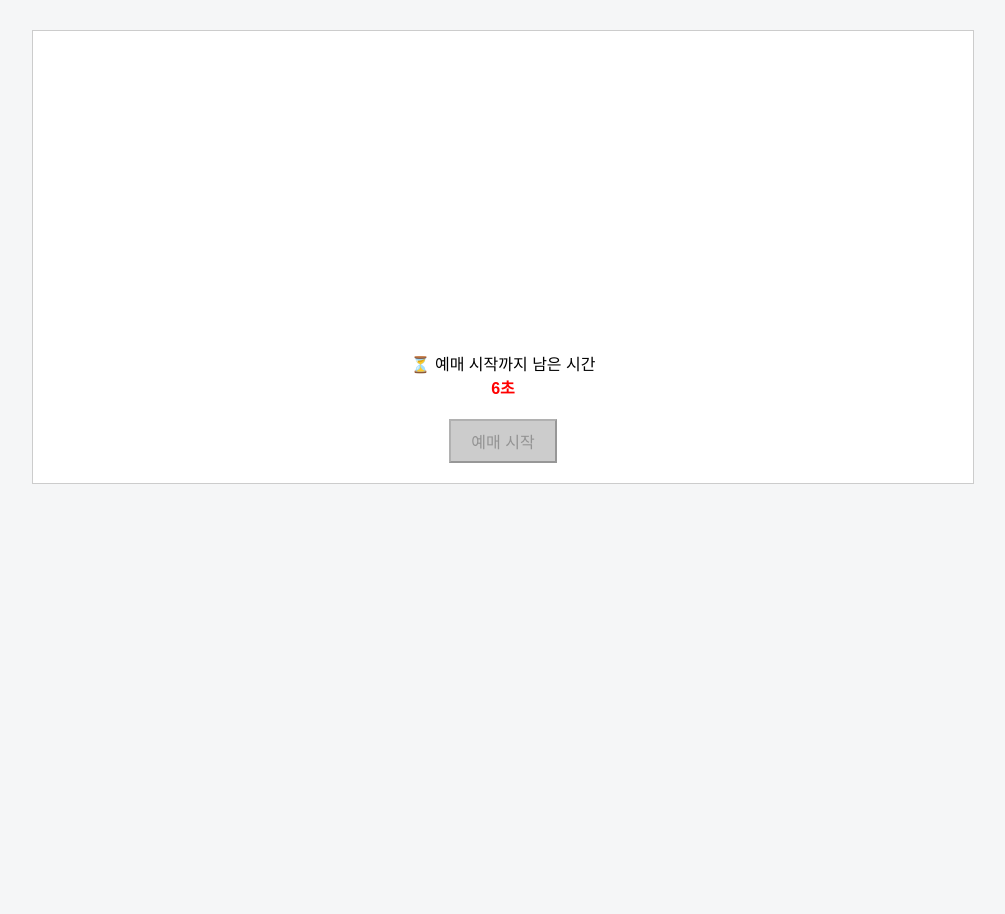
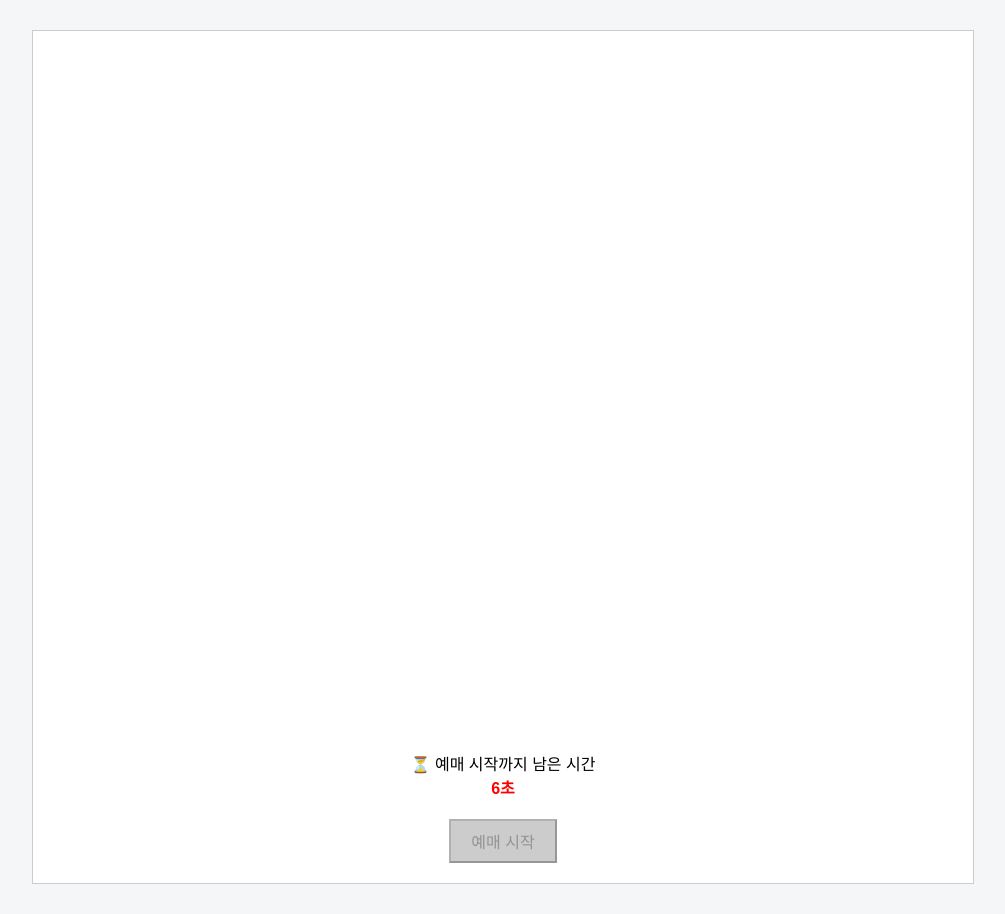
Before and after one commit to hyejinkim523/ticketing-practice, a plain HTML site: page index.html in a window 1280 px wide. Shown: the whole page, without its empty margins (137-1142 px from the left). Before the commit the page ends 800 px from the top, so only its background shows below. Drawn offline with Linux system fonts and the light colour scheme.

Commit message:
Update index.html

```diff
--- a/index.html
+++ b/index.html
@@ -71,7 +71,7 @@ button:disabled {
 
 /* ===== 대기 화면 위치 조정 (보너스 타입) ===== */
 #waiting {
-    margin-top: 300px;
+    margin-top: 700px;
 }
 
 /* ===== 구역 맵 ===== */
```
